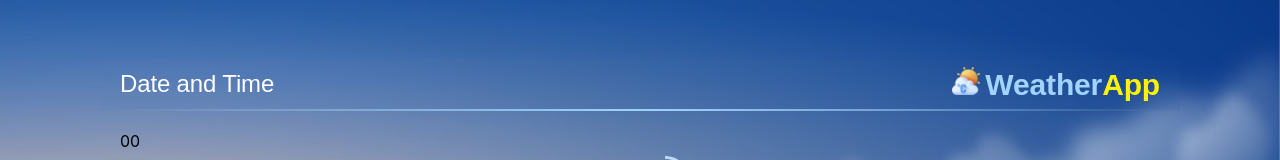
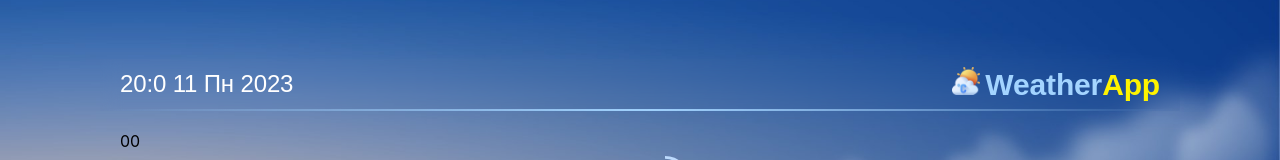
Before and after one commit to MythosOne/weather-app, a React (Create React App) app: page / in a window 1280 px wide. Shown: the part 244-404 px from the top of the page. Built offline with nearby package versions, Linux system fonts and the light colour scheme; no server answers.

Commit message:
Correct WeatherCity

```diff
--- a/src/components/Header/Header.jsx
+++ b/src/components/Header/Header.jsx
@@ -3,9 +3,19 @@ import { Logo } from './Logo/Logo';
 import { Section, MenuBtn, Clock } from './Header.styled';
 import { MenuBurgerImg } from 'icons/IconComponent.jsx';
 
-export const Header = ({isOpen, setIsOpen}) => {
+export const Header = ({ isOpen, setIsOpen }) => {
   // const [isOpen, setIsOpen] = useState(false);
   // console.log('isOpen', isOpen);
+
+  const currentDate = new Date();
+  const hh = currentDate.getHours();
+  const min = currentDate.getMinutes();
+  const day = currentDate.getDate();
+  const dayOfWeek = currentDate.getDay();
+  const year = currentDate.getFullYear();
+
+  const daysOfWeek = ['Вс', 'Пн', 'Вт', 'Ср', 'Чт', 'Пт', 'Сб'];
+  const dayName = daysOfWeek[dayOfWeek];
 
   return (
     <Section>
@@ -20,7 +30,7 @@ export const Header = ({isOpen, setIsOpen}) => {
       >
         <MenuBurgerImg />
       </MenuBtn>
-      <Clock>Date and Time</Clock>
+      <Clock>{`${hh}:${min} ${day} ${dayName}  ${year}`}</Clock>
       <Logo />
     </Section>
   );
--- a/src/components/WeatherCity/WeatherCity.styled.js
+++ b/src/components/WeatherCity/WeatherCity.styled.js
@@ -9,12 +9,12 @@ export const WeatherBar = styled.section`
   z-index: 1001;
 
   width: 250px;
-  height: 100vh;
+  height: 100%;
   /* min-height: calc(90vh - 50px); */
-  background-color: #154895;
+  background-color: rgb(21, 72, 149, 0.9);
   /* backdrop-filter: blur(5px); */
   transform: translateX(${props => props.dataOffset}%);
-  transition: 0.5s ease;
+  transition: 0.2s ease;
   /* transform: translateX(-100%); */
 
   @media screen and (min-width: 767px) {
@@ -25,15 +25,16 @@ export const WeatherBar = styled.section`
     top: 70px;
 
     width: 260px;
-    height: 90vh;
+    height: inherit;
 
     border-radius: 12px;
   }
 
   @media screen and (min-width: 1279px) {
     width: 280px;
-    height: 90vh;
-
+    align-self: stretch;
+    /* grid-template-columns: 1fr; */
+    /* height: calc(100% - 120px); */
     /* background-color: rgba(21, 67, 96, 0.5); */
   }
 `;
--- a/src/pages/Homepage.styled.js
+++ b/src/pages/Homepage.styled.js
@@ -13,7 +13,7 @@ export const Main = styled.main`
     width: 708px;
 
     flex-direction: row;
-    align-items: flex-start;
+    align-items: stretch;
 
     margin: 20px auto;
 
@@ -22,6 +22,7 @@ export const Main = styled.main`
 
   @media screen and (min-width: 1279px) {
     width: 1040px;
+    /* align-items: stretch; */
 
     gap: 30px;
   }
```
Lines whose indentation alone changed are shown as unchanged.
